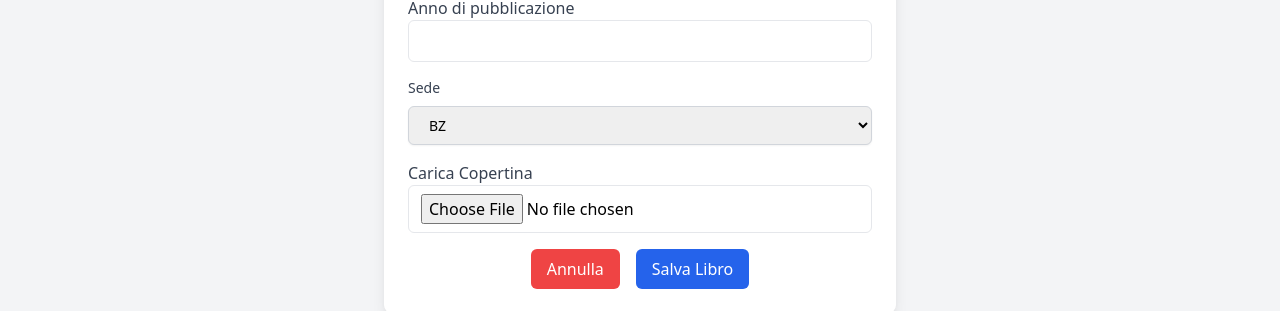
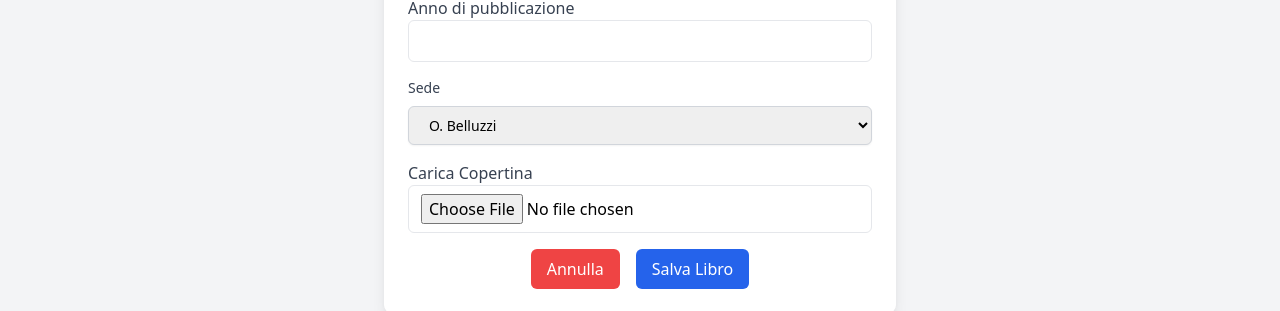
Before and after one commit to AresRebatto/GestioneDellaBiblioteca, a PHP site: page /inserimento_libri/inserimento_manuale.php in a window 1280 px wide. Shown: the part 478-789 px from the top of the page. Run offline with PHP 8.4, Linux system fonts and the light colour scheme; some libraries are stand-ins or nearby versions.

Commit message:
Aggiornati i nomi delle sedi nel modulo di inserimento libri

```diff
--- a/src/pages/inserimento_libri/inserimento_manuale.php
+++ b/src/pages/inserimento_libri/inserimento_manuale.php
@@ -65,8 +65,8 @@
                 <label for="sede" class="block text-sm font-medium text-gray-700 mb-2">Sede</label>
                 <select id="sede" name="sede"
                     class="mt-1 block w-full px-4 py-2 border border-gray-300 rounded-md shadow-sm focus:outline-none focus:ring-indigo-500 focus:border-indigo-500 sm:text-sm">
-                    <option value="BZ" selected>BZ</option>
-                    <option value="DV">DV</option>
+                    <option value="BZ" selected>O. Belluzzi</option>
+                    <option value="DV">L. Da Vinci</option>
                 </select>
             </div>
 
--- a/src/pages/inserimento_libri/scannerizza_isbn.php
+++ b/src/pages/inserimento_libri/scannerizza_isbn.php
@@ -25,8 +25,8 @@
         <div class="mb-6 w-full">
             <label for="sede" class="block text-sm font-medium text-gray-700 mb-2">Sede</label>
             <select id="sede" name="sede" class="mt-1 block w-full px-4 py-2 border border-gray-300 rounded-md shadow-sm focus:outline-none focus:ring-indigo-500 focus:border-indigo-500 sm:text-sm">
-                <option value="BZ" selected>BZ</option>
-                <option value="DV">DV</option>
+                <option value="BZ" selected>O. Belluzzi</option>
+                <option value="DV">L. Da Vinci</option>
             </select>
         </div>
 
```
